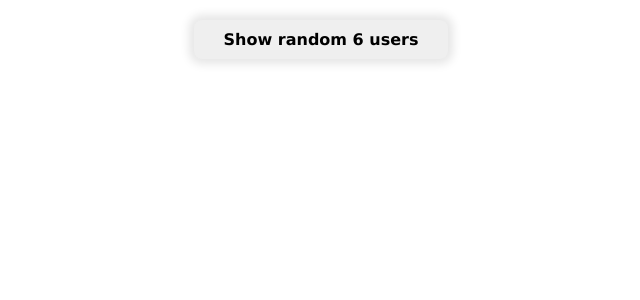
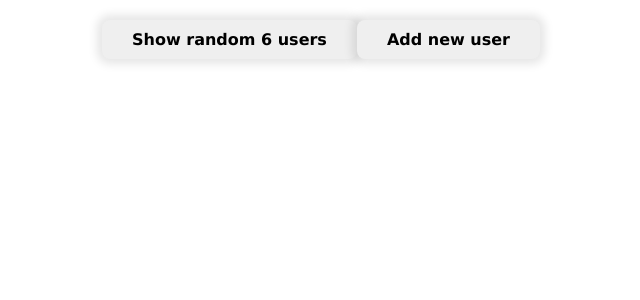
Before and after one commit to hugobosy/mini-project-react-fetch, a React (Create React App) app: page / in a window 1280 px wide. Shown: the top 300 px of the page, without its empty margins (319-959 px from the left). Built offline with nearby package versions, Linux system fonts and the light colour scheme.

Commit message:
add button add one user

```diff
--- a/src/components/App.js
+++ b/src/components/App.js
@@ -8,20 +8,29 @@ function App() {
     const [state, setState] = useState([]);
 
 
-    const handleClick = () => {
+    const handleClickShow = () => {
         fetch('https://randomuser.me/api/?results=6')
             .then(res => res.json())
             .then(data => {
                 setState(data.results)
             })
     }
+
+    const handleClickAdd = () => {
+        fetch('https://randomuser.me/api/?results=1')
+            .then(res => res.json())
+            .then(data => {
+                setState(state.concat(data.results));
+            })
+    }
     return (
 
         <div className="App">
-            <ButtonUsers click={handleClick}/>
+            <ButtonUsers click={handleClickShow} text="Show random 6 users"/>
+            <ButtonUsers click={handleClickAdd} text="Add new user"/>
             <UsersList state={state}/>
         </div>
-    );
+    )
 }
 
 export default App;
--- a/src/components/ButtonUsers.js
+++ b/src/components/ButtonUsers.js
@@ -3,6 +3,6 @@ import './ButtonUsers.css';
 
 export const ButtonUsers = (props) => {
     return (
-        <button className="btn" onClick={props.click}>Show random 6 users</button>
+        <button className="btn" onClick={props.click}>{props.text}</button>
     )
 }
--- a/src/components/UsersList.js
+++ b/src/components/UsersList.js
@@ -2,7 +2,6 @@ import React from "react";
 import './UsersList.css';
 
 export const UsersList = (props) => {
-    console.log(props.state)
 
     const users = props.state.map(user => {
         return (
```
